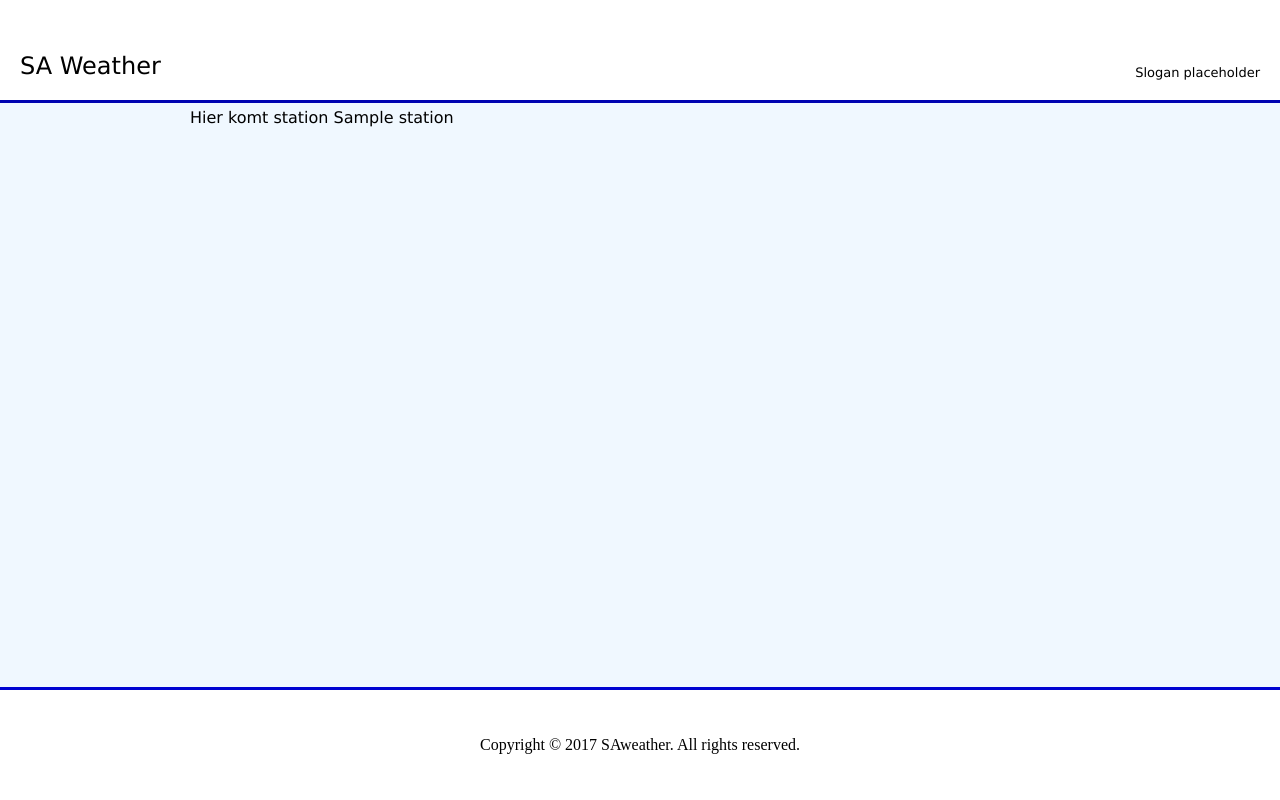
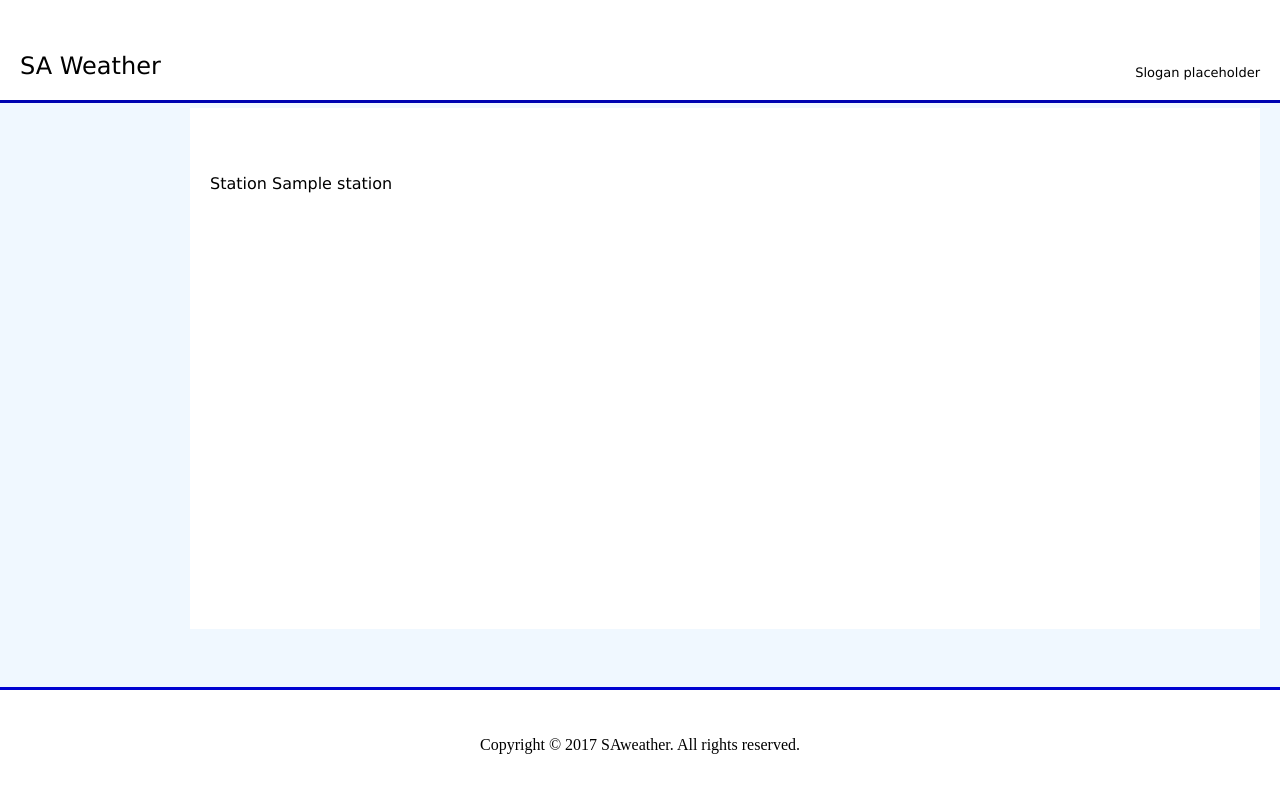
Before and after one commit to wouterhoutsma/project_weerstations, a PHP site: template Views/station.view.php in a window 1280 px wide. Run offline with PHP 8.4, Linux system fonts and the light colour scheme; the template is opened without the code that fills it: most values are stand-ins (such as "Sample title", 1, 10 or a date in 2020); data that the repository does not hold is empty.

Commit message:
Made the line graph look some kind of nicer

```diff
--- a/Views/Assets/blub.css
+++ b/Views/Assets/blub.css
@@ -4,6 +4,7 @@ body{
     background-color: aliceblue;
     position: relative;
     min-height: 100vh; /* vh = vertical height, 100vh = screen size */
+    min-width:900px;
 }
 
 #header {
@@ -71,6 +72,7 @@ path {
 #accountsettings .button {
     width: 150px;
     margin-top:30px;
+
 }
 .sidenav .button { width: 100% }
 
@@ -113,6 +115,7 @@ path {
     padding-top:5px;
     margin-left:170px;
     font-family:Verdana, Arial;
+
 
 
 }
--- a/Views/station.view.php
+++ b/Views/station.view.php
@@ -5,8 +5,9 @@ $this->view('header', compact('title', 'sources')); ?>
 $this->view('sidebar', compact('admin'));
 ?>
     <div id="content">
-        Hier komt station <?php echo $station; ?>
-        <div id="stationdata" style='width:50%;height:400px;'></div>
+        <div id="accountsettings">
+            <p>Station <?php echo $station; ?></p>
+        <div id="stationdata" style='min-width:600px;width:85%;height:400px;'></div>
         <script type='text/javascript'>
         $(function () {
           var points = <?php echo $points; ?>;
@@ -52,6 +53,7 @@ $this->view('sidebar', compact('admin'));
           },5000);
         });
         </script>
+        </div>
     </div>
 
 <?php
```
